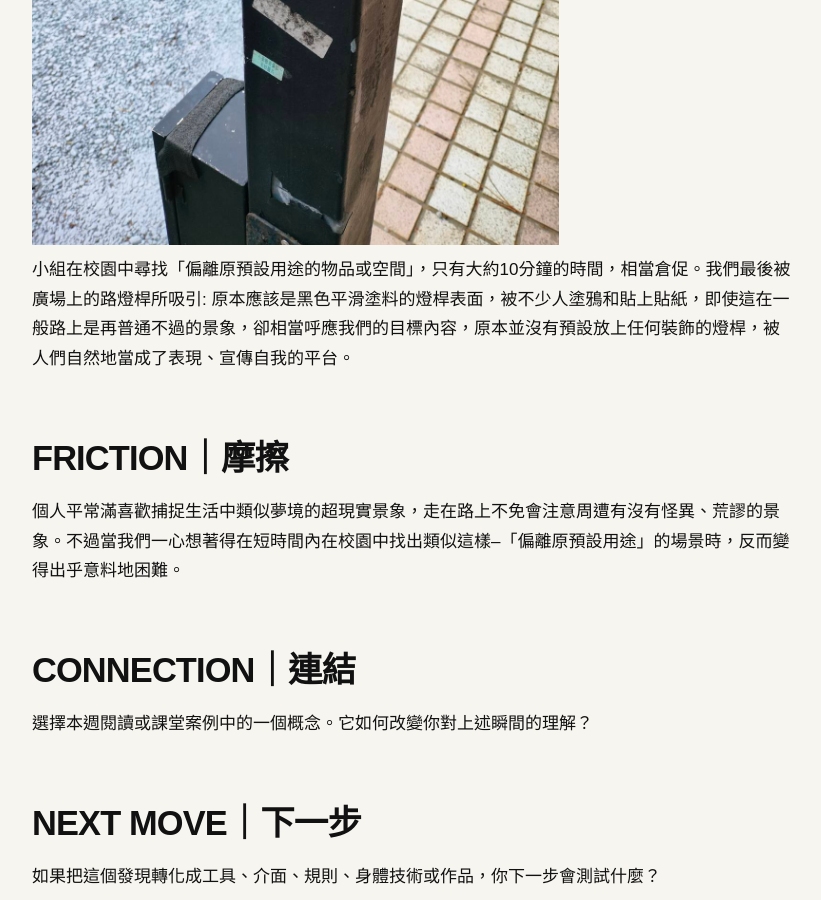
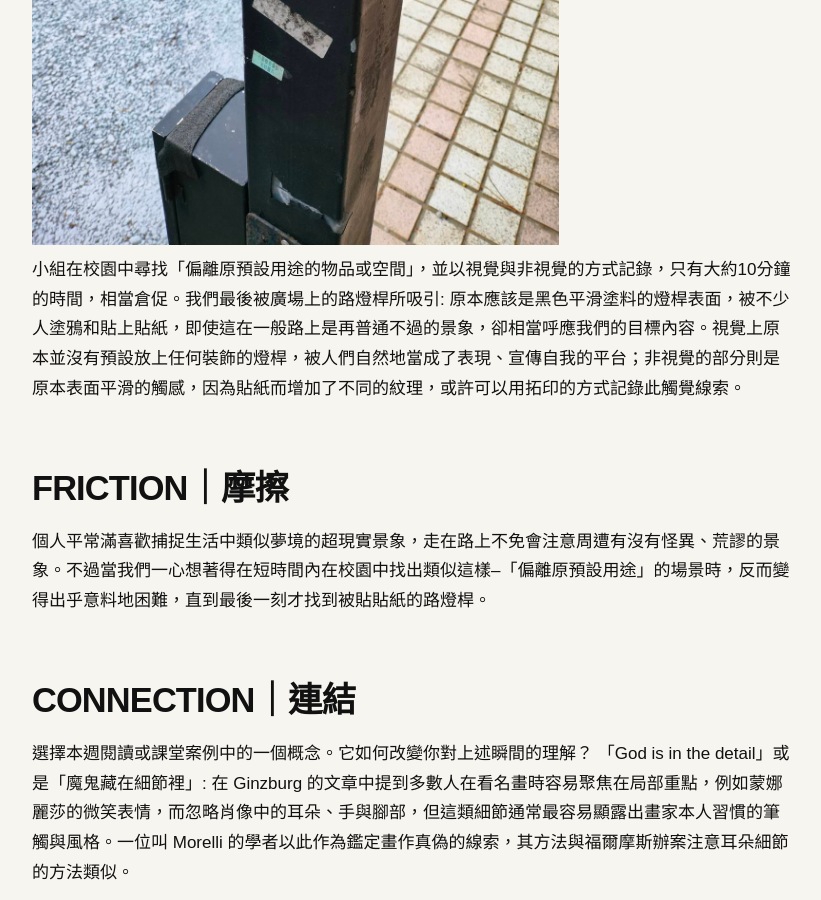
Before and after one commit to ivyjih/fieldworkarchive, a Jekyll site: the page built from weeks/week-02.md, in a window 1280 px wide and 900 px high, scrolled down 1069 px. Shown: the whole window, without its empty margins (48-869 px from the left). Built offline with Jekyll 4.4.1, drawn with Linux system fonts in a browser that asks for light colours; some of the changed text lies outside the part shown.

Commit message:
Update week-02.md

```diff
--- a/weeks/week-02.md
+++ b/weeks/week-02.md
@@ -12,16 +12,18 @@ permalink: /weeks/week-02/
 ## TRACE｜痕跡
 
 ![偏離原始用途的證據]({{ '/assets/images/evidence0915.jpg' | relative_url }})
-小組在校園中尋找「偏離原預設用途的物品或空間」，只有大約10分鐘的時間，相當倉促。我們最後被廣場上的路燈桿所吸引: 原本應該是黑色平滑塗料的燈桿表面，被不少人塗鴉和貼上貼紙，即使這在一般路上是再普通不過的景象，卻相當呼應我們的目標內容，原本並沒有預設放上任何裝飾的燈桿，被人們自然地當成了表現、宣傳自我的平台。
+小組在校園中尋找「偏離原預設用途的物品或空間」，並以視覺與非視覺的方式記錄，只有大約10分鐘的時間，相當倉促。我們最後被廣場上的路燈桿所吸引: 原本應該是黑色平滑塗料的燈桿表面，被不少人塗鴉和貼上貼紙，即使這在一般路上是再普通不過的景象，卻相當呼應我們的目標內容。視覺上原本並沒有預設放上任何裝飾的燈桿，被人們自然地當成了表現、宣傳自我的平台；非視覺的部分則是原本表面平滑的觸感，因為貼紙而增加了不同的紋理，或許可以用拓印的方式記錄此觸覺線索。
 
 ## FRICTION｜摩擦
 
-個人平常滿喜歡捕捉生活中類似夢境的超現實景象，走在路上不免會注意周遭有沒有怪異、荒謬的景象。不過當我們一心想著得在短時間內在校園中找出類似這樣--「偏離原預設用途」的場景時，反而變得出乎意料地困難。
+個人平常滿喜歡捕捉生活中類似夢境的超現實景象，走在路上不免會注意周遭有沒有怪異、荒謬的景象。不過當我們一心想著得在短時間內在校園中找出類似這樣--「偏離原預設用途」的場景時，反而變得出乎意料地困難，直到最後一刻才找到被貼貼紙的路燈桿。
 
 ## CONNECTION｜連結
 
 選擇本週閱讀或課堂案例中的一個概念。它如何改變你對上述瞬間的理解？
+「God is in the detail」或是「魔鬼藏在細節裡」: 在 Ginzburg 的文章中提到多數人在看名畫時容易聚焦在局部重點，例如蒙娜麗莎的微笑表情，而忽略肖像中的耳朵、手與腳部，但這類細節通常最容易顯露出畫家本人習慣的筆觸與風格。一位叫 Morelli 的學者以此作為鑑定畫作真偽的線索，其方法與福爾摩斯辦案注意耳朵細節的方法類似。
 
+當我們執著於尋找「偏離原預設用途」的場景時，似乎受到「尋找異常」這件事本身影響，而下意識期待著一個完整、明顯的異常景象，直到最後才發現這個不起眼的路燈。然而透過 Ginzburg 傳達的概念，似乎揭示了這些微小的細節才是顯現人與人之間自然創造之非預設關係的重要線索。
 
 ## NEXT MOVE｜下一步
 
```
